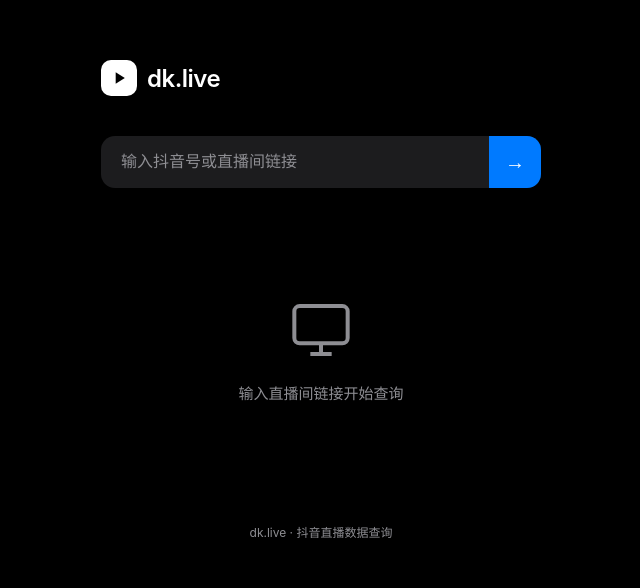
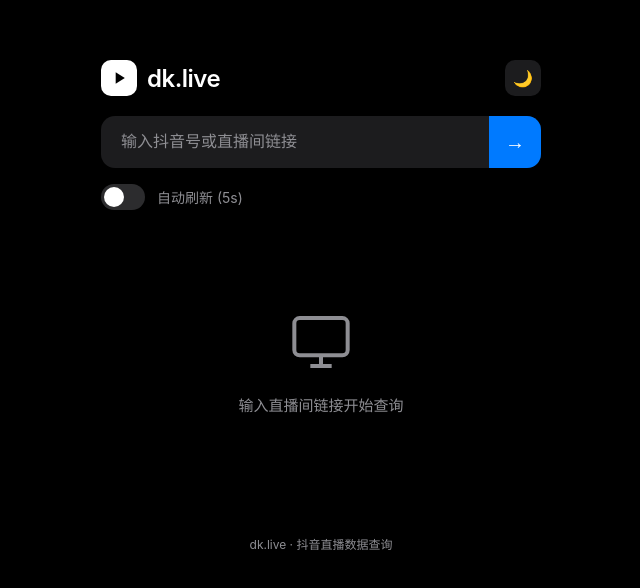
Before and after one commit to zsanpang/dk-live, a Vue app: page / in a window 1280 px wide. Shown: the top 588 px of the page, without its empty margins (319-959 px from the left). Built offline with nearby package versions, Linux system fonts and the light colour scheme.

Commit message:
Add: danmu, auto-refresh, dark/light mode, paste detection

```diff
--- a/src/App.vue
+++ b/src/App.vue
@@ -1,5 +1,5 @@
 <script setup lang="ts">
-import { ref, computed } from 'vue'
+import { ref, computed, onMounted, onUnmounted } from 'vue'
 
 // 类型
 interface GiftItem {
@@ -26,6 +26,21 @@
 const input = ref('')
 const loading = ref(false)
 const data = ref<LiveData | null>(null)
+const darkMode = ref(true)
+const autoRefresh = ref(false)
+const refreshInterval = ref(5)
+let timer: number | null = null
+const danmuList = ref<string[]>([])
+
+// 模拟弹幕
+function generateDanmu() {
+  const messages = [
+    '666', '主播好帅', '礼物刷起来', '支持下',
+    '加油', '太牛了', '学到了', '前排围观',
+    '来了来了', '支持下主播', '真棒', '点赞'
+  ]
+  return messages[Math.floor(Math.random() * messages.length)]
+}
 
 // 模拟数据
 function generateMock(): LiveData {
@@ -42,7 +57,7 @@
     giftName: gifts[i % gifts.length],
     giftCount: Math.floor(Math.random() * 100) + 10,
     totalValue: Math.floor(Math.random() * 10000) + 500,
-  }))
+  })).sort((a, b) => b.totalValue - a.totalValue).map((item, i) => ({ ...item, rank: i + 1 }))
 
   return {
     roomId: 'mock_' + Date.now(),
@@ -51,7 +66,7 @@
     coverUrl: 'https://picsum.photos/400/300?random=1',
     onlineCount: Math.floor(baseOnline * (1 + fluctuate())),
     likeCount: Math.floor(Math.random() * 100000) + 50000,
-    giftIncome: Math.floor(Math.random() * 50000) + 10000,
+    giftIncome: giftList.reduce((sum, g) => sum + g.totalValue, 0),
     giftList,
   }
 }
@@ -65,24 +80,65 @@
 function handleSearch() {
   if (!input.value.trim()) return
   loading.value = true
+  danmuList.value = []
   setTimeout(() => {
     data.value = generateMock()
     loading.value = false
+    if (autoRefresh.value) startAutoRefresh()
   }, 800)
 }
+
+function startAutoRefresh() {
+  stopAutoRefresh()
+  if (!data.value) return
+  timer = window.setInterval(() => {
+    data.value = generateMock()
+    if (Math.random() > 0.5) {
+      danmuList.value.unshift(generateDanmu())
+      if (danmuList.value.length > 10) danmuList.value.pop()
+    }
+  }, refreshInterval.value * 1000)
+}
+
+function stopAutoRefresh() {
+  if (timer) {
+    clearInterval(timer)
+    timer = null
+  }
+}
+
+function toggleAutoRefresh() {
+  autoRefresh.value = !autoRefresh.value
+  if (autoRefresh.value) startAutoRefresh()
+  else stopAutoRefresh()
+}
+
+function toggleDarkMode() {
+  darkMode.value = !darkMode.value
+  document.documentElement.setAttribute('data-theme', darkMode.value ? 'dark' : 'light')
+}
+
+onUnmounted(() => {
+  stopAutoRefresh()
+})
 </script>
 
 <template>
-  <div class="app">
+  <div class="app" :data-theme="darkMode ? 'dark' : 'light'">
     <!-- Header -->
     <header class="header">
       <div class="logo">
         <div class="logo-mark">
-        <svg width="20" height="20" viewBox="0 0 24 24" fill="currentColor">
-          <path d="M8 5v14l11-7z"/>
-        </svg>
+          <svg width="20" height="20" viewBox="0 0 24 24" fill="currentColor">
+            <path d="M8 5v14l11-7z"/>
+          </svg>
+        </div>
+        <span class="logo-text">dk.live</span>
       </div>
-        <span class="logo-text">dk.live</span>
+      <div class="header-actions">
+        <button class="icon-btn" @click="toggleDarkMode">
+          {{ darkMode ? '🌙' : '☀️' }}
+        </button>
       </div>
     </header>
 
@@ -101,6 +157,27 @@
         </button>
       </div>
     </section>
+
+    <!-- Auto Refresh Toggle -->
+    <div class="toggle-row">
+      <label class="toggle">
+        <input type="checkbox" :checked="autoRefresh" @change="toggleAutoRefresh" />
+        <span class="slider"></span>
+      </label>
+      <span class="toggle-label">自动刷新 ({{ refreshInterval }}s)</span>
+      <select v-if="autoRefresh" v-model="refreshInterval" class="refresh-select">
+        <option :value="3">3秒</option>
+        <option :value="5">5秒</option>
+        <option :value="10">10秒</option>
+      </select>
+    </div>
+
+    <!-- Danmu -->
+    <div v-if="danmuList.length" class="danmu-container">
+      <div class="danmu">
+        <span v-for="(msg, i) in danmuList" :key="i" class="danmu-item">{{ msg }}</span>
+      </div>
+    </div>
 
     <!-- Data Display -->
     <main v-if="data" class="main">
@@ -176,15 +253,25 @@
 </template>
 
 <style>
-:root {
+:root, [data-theme="dark"] {
   --bg: #000000;
   --card: #1c1c1e;
+  --card2: #2c2c2e;
   --text: #ffffff;
   --text2: #8e8e93;
   --accent: #007aff;
   --gold: #ffd60a;
   --silver: #c0c0c0;
   --bronze: #cd7f32;
+}
+
+[data-theme="light"] {
+  --bg: #f2f2f7;
+  --card: #ffffff;
+  --card2: #e5e5ea;
+  --text: #000000;
+  --text2: #8e8e93;
+  --accent: #007aff;
 }
 
 * {
@@ -210,7 +297,10 @@
 
 /* Header */
 .header {
-  padding: 60px 0 40px;
+  padding: 60px 0 20px;
+  display: flex;
+  justify-content: space-between;
+  align-items: center;
 }
 
 .logo {
@@ -228,7 +318,6 @@
   align-items: center;
   justify-content: center;
   color: var(--bg);
-  font-size: 18px;
 }
 
 .logo-text {
@@ -237,9 +326,24 @@
   letter-spacing: -0.5px;
 }
 
+.header-actions {
+  display: flex;
+  gap: 10px;
+}
+
+.icon-btn {
+  width: 36px;
+  height: 36px;
+  border-radius: 10px;
+  background: var(--card);
+  border: none;
+  font-size: 16px;
+  cursor: pointer;
+}
+
 /* Search */
 .search-section {
-  margin-bottom: 30px;
+  margin-bottom: 16px;
 }
 
 .search-box {
@@ -290,6 +394,98 @@
 
 @keyframes spin {
   to { transform: rotate(360deg); }
+}
+
+/* Toggle */
+.toggle-row {
+  display: flex;
+  align-items: center;
+  gap: 12px;
+  margin-bottom: 20px;
+}
+
+.toggle {
+  position: relative;
+  width: 44px;
+  height: 26px;
+}
+
+.toggle input {
+  opacity: 0;
+  width: 0;
+  height: 0;
+}
+
+.slider {
+  position: absolute;
+  cursor: pointer;
+  top: 0;
+  left: 0;
+  right: 0;
+  bottom: 0;
+  background: var(--card2);
+  border-radius: 26px;
+  transition: 0.3s;
+}
+
+.slider:before {
+  position: absolute;
+  content: "";
+  height: 20px;
+  width: 20px;
+  left: 3px;
+  bottom: 3px;
+  background: white;
+  border-radius: 50%;
+  transition: 0.3s;
+}
+
+.toggle input:checked + .slider {
+  background: var(--accent);
+}
+
+.toggle input:checked + .slider:before {
+  transform: translateX(18px);
+}
+
+.toggle-label {
+  font-size: 14px;
+  color: var(--text2);
+}
+
+.refresh-select {
+  padding: 4px 8px;
+  border-radius: 8px;
+  background: var(--card);
+  border: none;
+  color: var(--text);
+  font-size: 12px;
+}
+
+/* Danmu */
+.danmu-container {
+  margin-bottom: 16px;
+  overflow: hidden;
+}
+
+.danmu {
+  display: flex;
+  gap: 8px;
+  flex-wrap: wrap;
+}
+
+.danmu-item {
+  background: var(--card);
+  padding: 6px 12px;
+  border-radius: 20px;
+  font-size: 13px;
+  color: var(--text2);
+  animation: fadeIn 0.3s ease;
+}
+
+@keyframes fadeIn {
+  from { opacity: 0; transform: translateY(-10px); }
+  to { opacity: 1; transform: translateY(0); }
 }
 
 /* Main */
@@ -393,7 +589,7 @@
   align-items: center;
   justify-content: space-between;
   padding: 16px;
-  border-bottom: 1px solid #2c2c2e;
+  border-bottom: 1px solid var(--card2);
 }
 
 .card-header h3 {
```
Also changed, not shown: 5 other files (tests, documents, lock files or other folders).
